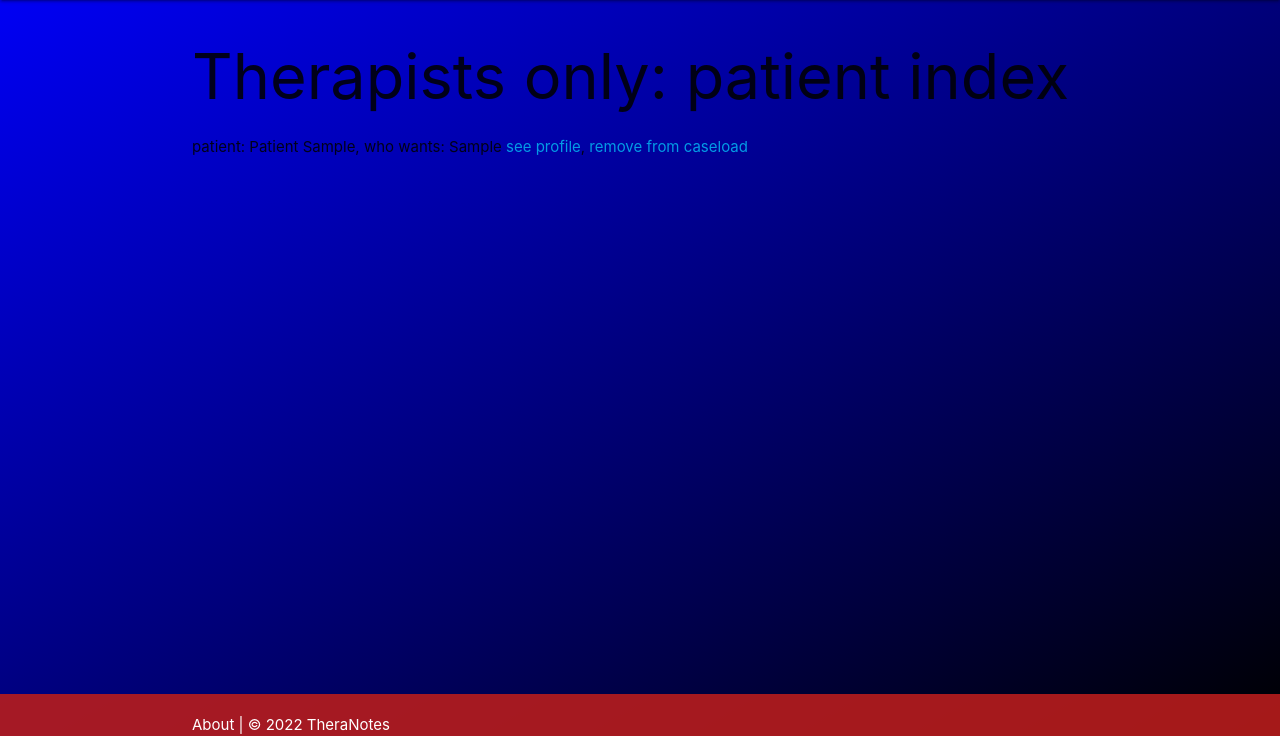
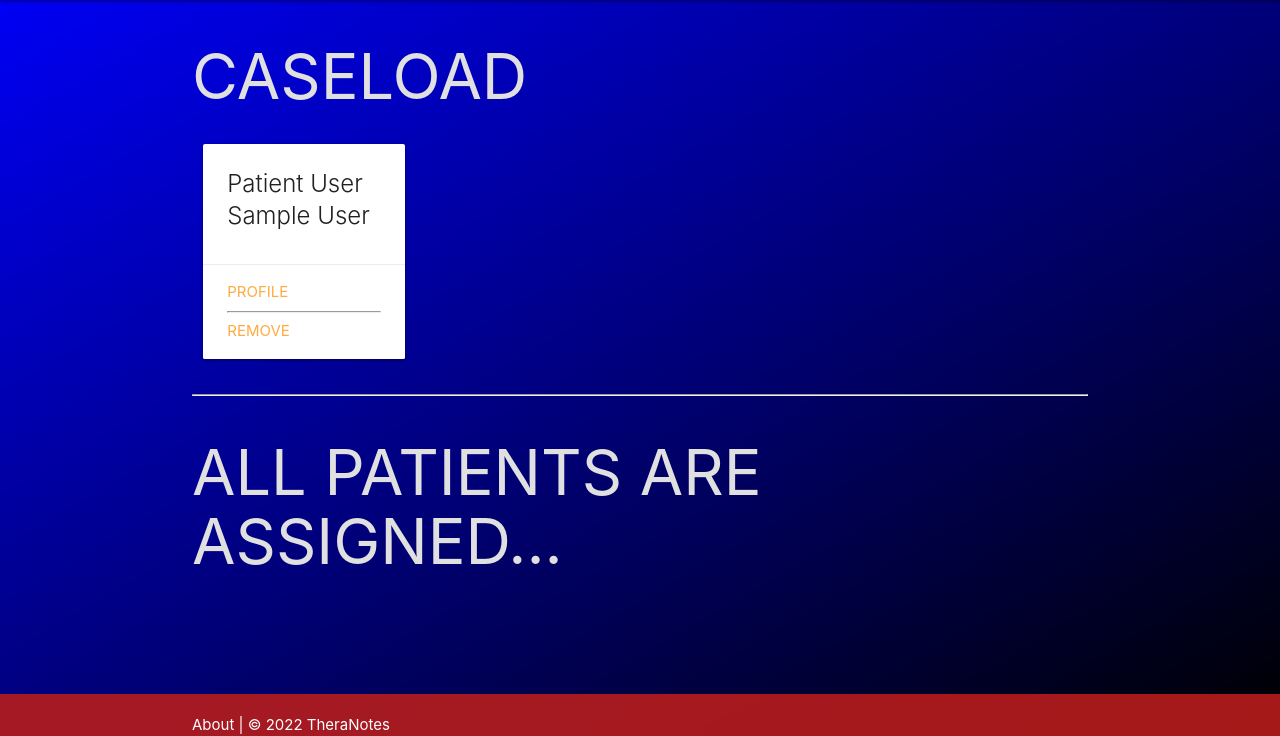
Before and after one commit to pneibaur/TheraNotes, a Django app: page /therapists/1/patients/ in a window 1280 px wide. Shown: the part 64-800 px from the top of the page. Run offline with Django 4.2, Linux system fonts and the light colour scheme; a user stored in the database is signed in; tables that the repository leaves empty hold one stand-in row (values such as "Sample post").

```diff
--- a/main_app/models.py
+++ b/main_app/models.py
@@ -1,3 +1,5 @@
+from enum import auto
+from operator import mod
 from django.db import models
 from django.contrib.auth.models import AbstractUser
 from django.urls import reverse
@@ -11,14 +13,14 @@ class User(AbstractUser):
     last_name = models.CharField(max_length=50)
     email = models.EmailField(unique=True)
     creation_date = models.DateField(auto_now_add=True)
-    interests = models.TextField(max_length=250, default='None added')
-    bio = models.TextField(max_length=250, default='No bio added')
+    interests = models.TextField(max_length=250, default='')
+    bio = models.TextField(max_length=250, default='')
 
     USERNAME_FIELD = 'email'
     REQUIRED_FIELDS = ['username', 'first_name', 'last_name']
 
     def __str__(self) -> str:
-        return f"User full name: {self.first_name} {self.last_name}"
+        return f"User {self.first_name} {self.last_name}"
 
 
 class Patient(models.Model):
@@ -26,14 +28,23 @@ class Patient(models.Model):
         User, on_delete=models.CASCADE, primary_key=True)
     desired_treatment = models.TextField(
         max_length=250, default="Patient didn't specify...")
-    road_map = models.TextField(max_length=250, default='No current road map')
+    road_map = models.TextField(max_length=250, default='None set')
 
     def get_absolute_url(self):
         return reverse("patient_detail", kwargs={"patient_id": self.user_id})
 
+    def __str__(self) -> str:
+        return f"Patient {self.user}"
 
-    def __str__(self) -> str:
-        return f"Patient {self.user.first_name}, who wants: {self.desired_treatment}"
+
+class Tx_Session(models.Model):
+    creation_date = models.DateField(auto_now_add=True)
+    session_chart = models.TextField(max_length=250, default='')
+    chart_patient_sees = models.TextField(max_length=250, default='')
+    patient = models.ForeignKey(Patient, on_delete=models.CASCADE)
+
+    def __str__(self):
+        return f"Tx Session for patient {self.patient.user.first_name}: {self.session_chart[:50]} "
 
 
 class Therapist(models.Model):
@@ -42,6 +53,16 @@ class Therapist(models.Model):
     therapy_license = models.CharField(max_length=50)
     treatment_specialty = models.CharField(max_length=100)
     patient = models.ManyToManyField(Patient)
+    session = models.ManyToManyField(Tx_Session)
 
     def __str__(self) -> str:
-        return f"Therapist {self.user}, with licence {self.therapy_license}, specializing in {self.treatment_specialty}"
+        return f"Therapist {self.user}, {self.therapy_license}"
+
+class Session_Note(models.Model):
+    creation_date = models.DateField(auto_now_add=True)
+    note = models.TextField(max_length=250, default="")
+    session = models.ForeignKey(Tx_Session, on_delete=models.CASCADE)
+    user = models.ForeignKey(User, on_delete=models.CASCADE)
+
+    def __str__(self):
+        return f"session note from {self.user.first_name}"
--- a/main_app/templates/profiles/profile_index.html
+++ b/main_app/templates/profiles/profile_index.html
@@ -1,33 +1,65 @@
 {% extends 'base.html' %}
 {% block content %}
 
+
 {% if therapists %}
-<h1>Meet our therapists</h1>
-<ul>
+<h1 class="grey-text text-lighten-2">MEET OUR STAFF</h1>
+<div class="row">
     {% for t in therapists %}
-    <li>{{t}}: <a href="{% url 'therapist_detail' t.user_id %}">meet me</a></li>
+    <div class="col s12 m3">
+        <div class="card">
+            <div class="card-content">
+                <span class="card-title">{{t}}</span>
+            </div>
+            <div class="card-action">
+                <a href="{% url 'therapist_detail' t.user_id %}">meet me</a>
+            </div>
+        </div>
+    </div>
     {% endfor %}
-</ul>
+</div>
 
 {% elif therapist_patients %}
-<h1>Therapists only: patient index</h1>
-<ul>
+<h1 class="grey-text text-lighten-2">CASELOAD</h1>
+<div class="row">
     {% for p in therapist_patients %}
-    <li>patient: {{p}} <a href="{% url 'patient_detail' p.user_id %}">see profile</a>,
-        <a href="{% url 'patient_unassign' therapist_id p.user_id %}">remove from caseload</a>
-    </li>
+    <div class="col s12 m3">
+        <div class="card">
+            <div class="card-content">
+                <p class="card-title">{{p}}
+                </p>
+            </div>
+            <div class="card-action">
+                <span>
+                    <a href="{% url 'patient_detail' p.user_id %}">PROFILE</a>
+                    <hr>
+                    <a href="{% url 'patient_unassign' therapist_id p.user_id %}">REMOVE</a>
+                </span>
+            </div>
+        </div>
+    </div>
     {% endfor %}
-</ul>
+</div>
 {% endif %}
-{% if unassigned_patients %}
-<ul>
+<hr>
+<div class="row">
+    {% if unassigned_patients %}
+    <h1 class="grey-text text-lighten-2">UNASSIGNED PATIENTS</h1>
     {% for p in unassigned_patients %}
-    <li>
-        unassigned patient:{{p.user_id}} {{p}}
-        <a href="{% url 'patient_assign' therapist_id p.user_id %}">add patient</a>
-    </li>
+    <div class="col s12 m3">
+        <div class="card">
+            <div class="card-content">
+                {{p.user.first_name}} {{p.user.last_name}}
+            </div>
+            <div class="card-action">
+                <a href="{% url 'patient_assign' therapist_id p.user_id %}">add patient</a>
+            </div>
+        </div>
+    </div>
     {% endfor %}
-</ul>
-{% endif %}
+    {% else %}
+    <h1 class="grey-text text-lighten-2">ALL PATIENTS ARE ASSIGNED...</h1>
+    {% endif %}
+</div>
 
 {% endblock content %}
--- a/main_app/views.py
+++ b/main_app/views.py
@@ -1,6 +1,7 @@
+from multiprocessing import context
 from django.shortcuts import render, redirect
 from .forms import PatientSignupForm, CustomUserCreationForm, TherapistSignupForm
-from .models import Patient, Therapist
+from .models import Patient, Therapist, Tx_Session, Session_Note
 from django.contrib.auth.decorators import login_required
 # Credit to Vitor Frietas for the guide on making decorators. see decorators.py for URL
 from .decorators import therapist_required, patient_required
@@ -110,4 +111,6 @@ def patient_unassign(request, therapist_id, patient_id):
 def patient_home(request, patient_id):
     patient = Patient.objects.get(user_id=patient_id)
     therapists = patient.therapist_set.all()
-    return render(request, "patient/patient_home.html", {"patient": patient, 'therapists': therapists})
+    sessions = patient.tx_session_set.all()
+    context = {"patient": patient, 'therapists': therapists, 'sessions': sessions}
+    return render(request, "patient/patient_home.html", context)
```
Also changed, not shown: main_app/templates/patient/patient_home.html (+23 -8 lines), main_app/templates/profiles/profile_detail.html (+26 -23 lines), main_app/migrations/0006_alter_patient_road_map_alter_user_bio_and_more.py (added), main_app/migrations/0007_remove_session_note_patient_and_more.py (added), main_app/templates/sessions/session_detail.html (added).
